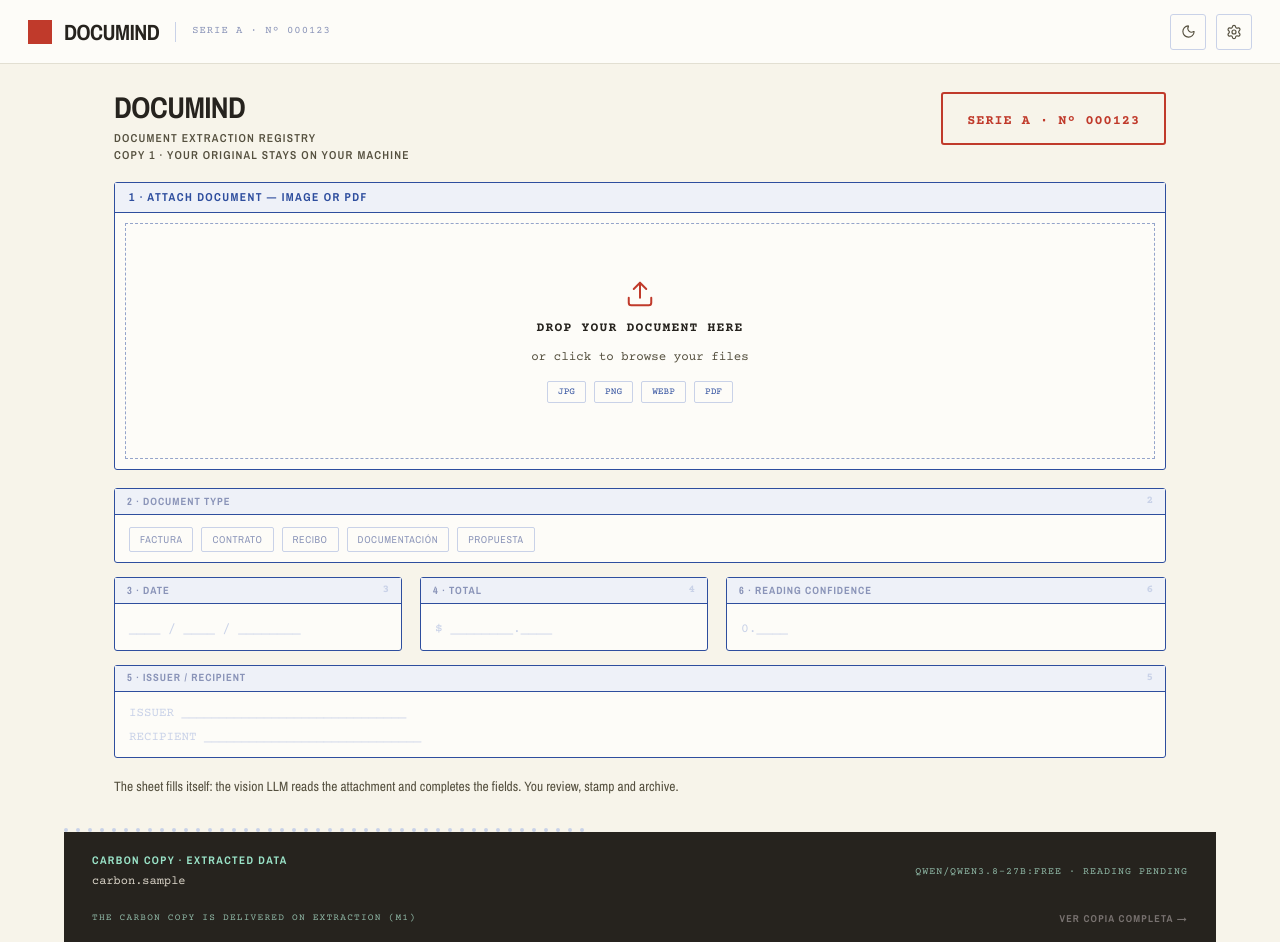
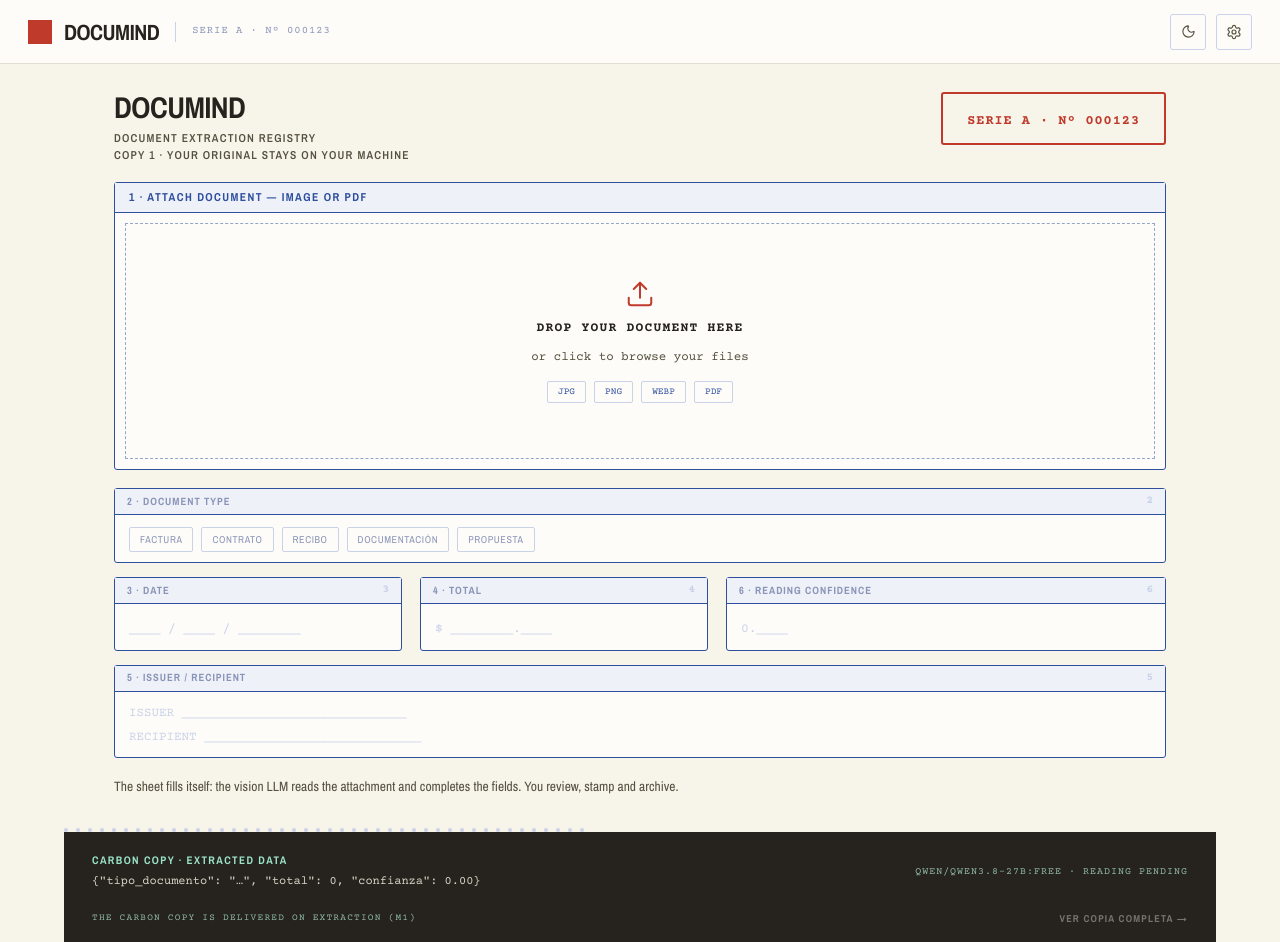
Before and after one commit to andrecch/documind, a Next.js app in the folder apps/web/: page /en in a window 1280 px wide. Built offline with nearby package versions, Linux system fonts and the light colour scheme.

Commit message:
test: e2e for talonario ui (3 specs green)

```diff
--- a/apps/web/src/app/[locale]/page.tsx
+++ b/apps/web/src/app/[locale]/page.tsx
@@ -16,9 +16,9 @@ export default async function UploadPage({ params }: Props) {
       <div className="mx-auto flex w-full max-w-[1180px] flex-1 flex-col gap-[18px] px-16 pb-8 pt-7">
         <header className="flex items-start justify-between">
           <div>
-            <p className="font-display text-[30px] font-bold leading-[1.05] tracking-[-0.5px] text-text">
+            <h1 className="font-display text-[30px] font-bold leading-[1.05] tracking-[-0.5px] text-text">
               DOCUMIND
-            </p>
+            </h1>
             <p className="mt-1.5 font-display text-[11.5px] font-semibold uppercase tracking-[1.2px] text-text-2">
               {t("upload.sheetTitle")}
             </p>
--- a/apps/web/src/components/carbon-strip.tsx
+++ b/apps/web/src/components/carbon-strip.tsx
@@ -1,4 +1,6 @@
 import { useTranslations } from "next-intl";
+
+const SAMPLE = '{"tipo_documento": "…", "total": 0, "confianza": 0.00}';
 
 /** Fila inferior de la hoja: perforaciones + copia carbón (estado M0, sin extracción aún). */
 export function CarbonStrip() {
@@ -15,7 +17,7 @@ export function CarbonStrip() {
           <p className="font-display text-[11px] font-bold uppercase tracking-[1.4px] text-carbon-key">
             {t("title")}
           </p>
-          <p className="mt-1 truncate font-mono text-[12px] text-carbon-text">{t("sample")}</p>
+          <p className="mt-1 truncate font-mono text-[12px] text-carbon-text">{SAMPLE}</p>
         </div>
         <p className="ml-6 shrink-0 font-mono text-[10px] uppercase tracking-[1px] text-carbon-soft">
           {t("model")}
--- a/apps/web/src/messages/en.json
+++ b/apps/web/src/messages/en.json
@@ -17,25 +17,22 @@
       "emisor": "5 · ISSUER / RECIPIENT",
       "confianza": "6 · READING CONFIDENCE"
     },
-    "typePlaceholder": "INVOICE",
     "datePlaceholder": "____ / ____ / ________",
     "totalPlaceholder": "$ ________.____",
-    "emisorPlaceholder": "ISSUER   ______________________________",
+    "emisorPlaceholder": "ISSUER    ______________________________",
     "receptorPlaceholder": "RECIPIENT _____________________________",
     "confPlaceholder": "0.____"
   },
   "carbon": {
     "title": "CARBON COPY · EXTRACTED DATA",
     "hint": "THE CARBON COPY IS DELIVERED ON EXTRACTION (M1)",
-    "model": "qwen/qwen3.8-27b:free · reading pending",
-    "sample": "{\"tipo_documento\": \"…\", \"total\": …}"
+    "model": "qwen/qwen3.8-27b:free · reading pending"
   },
   "review": {
     "back": "Back",
     "status": "READING COMPLETED",
     "original": "THE ORIGINAL",
     "page": "PAGE {page} / {total}",
-    "zoom": "100% · Fit",
     "read": "READ",
     "sheet": "SHEET FILLED BY THE VISION LLM",
     "copy": "COPY",
--- a/apps/web/src/messages/es.json
+++ b/apps/web/src/messages/es.json
@@ -17,25 +17,22 @@
       "emisor": "5 · EMISOR / RECEPTOR",
       "confianza": "6 · CONFIANZA DE LECTURA"
     },
-    "typePlaceholder": "FACTURA",
     "datePlaceholder": "____ / ____ / ________",
     "totalPlaceholder": "$ ________.____",
-    "emisorPlaceholder": "EMISOR  ______________________________",
+    "emisorPlaceholder": "EMISOR   ______________________________",
     "receptorPlaceholder": "RECEPTOR _____________________________",
     "confPlaceholder": "0.____"
   },
   "carbon": {
     "title": "COPIA CARBÓN · DATOS EXTRAÍDOS",
     "hint": "LA COPIA CARBÓN SE ENTREGA AL EXTRAER (M1)",
-    "model": "qwen/qwen3.8-27b:free · lectura pendiente",
-    "sample": "{\"tipo_documento\": \"…\", \"total\": null}"
+    "model": "qwen/qwen3.8-27b:free · lectura pendiente"
   },
   "review": {
     "back": "Volver",
     "status": "LECTURA COMPLETADA",
     "original": "EL ORIGINAL",
     "page": "PÁGINA {page} / {total}",
-    "zoom": "100% · Ajustar",
     "read": "LEÍDO",
     "sheet": "HOJA RELLENADA POR LA IA DE VISIÓN",
     "copy": "COPIAR",
```
Also changed, not shown: 1 other file (tests, documents, lock files or other folders).
